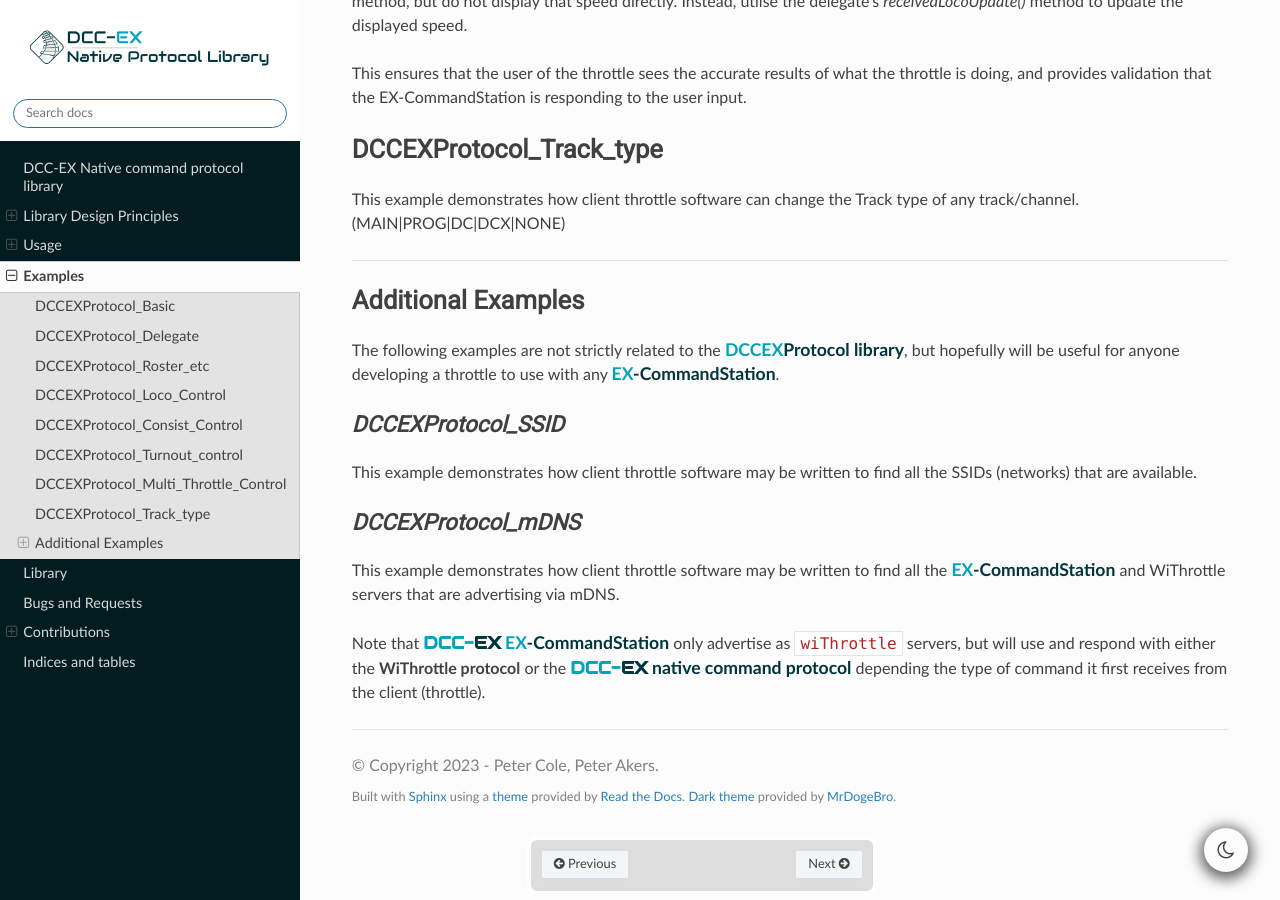
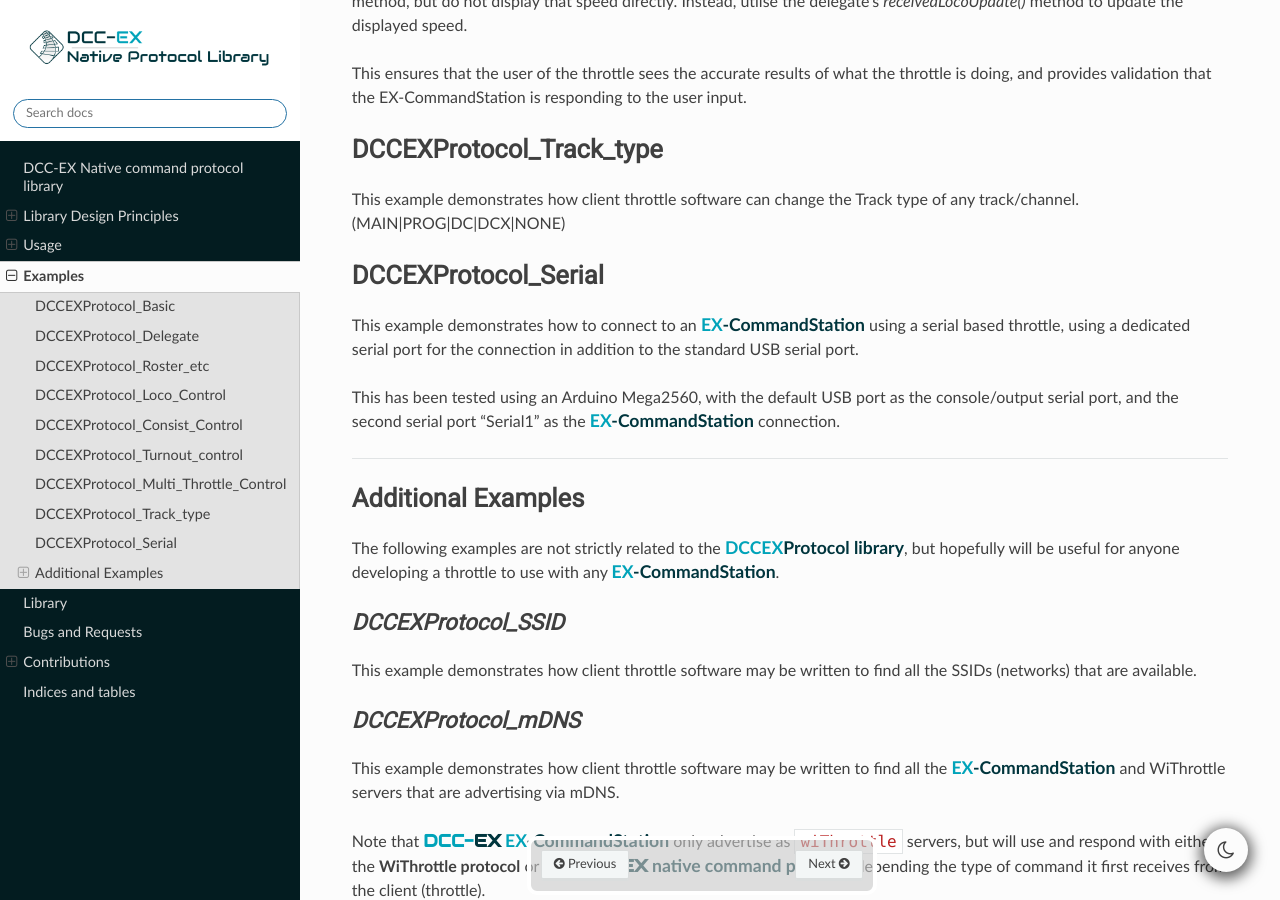
Before and after one commit to DCC-EX/DCCEXProtocol, a Sphinx documentation site: the page built from docs/examples.rst, in a window 1280 px wide and 900 px high, scrolled down 1621 px. Built offline with Sphinx 7.4.7 and the Read the Docs theme 2.0.0, drawn with Linux system fonts in a browser that asks for light colours.

Commit message:
Update docs

```diff
--- a/docs/examples.rst
+++ b/docs/examples.rst
@@ -66,9 +66,16 @@
 This ensures that the user of the throttle sees the accurate results of what the throttle is doing, and provides validation that the EX-CommandStation is responding to the user input.
 
 DCCEXProtocol_Track_type
-------------------------------------
+------------------------
 
 This example demonstrates how client throttle software can change the Track type of any track/channel.  (MAIN\|PROG\|DC\|DCX\|NONE)
+
+DCCEXProtocol_Serial
+--------------------
+
+This example demonstrates how to connect to an |EX-CS| using a serial based throttle, using a dedicated serial port for the connection in addition to the standard USB serial port.
+
+This has been tested using an Arduino Mega2560, with the default USB port as the console/output serial port, and the second serial port "Serial1" as the |EX-CS| connection.
 
 ----
 
```
